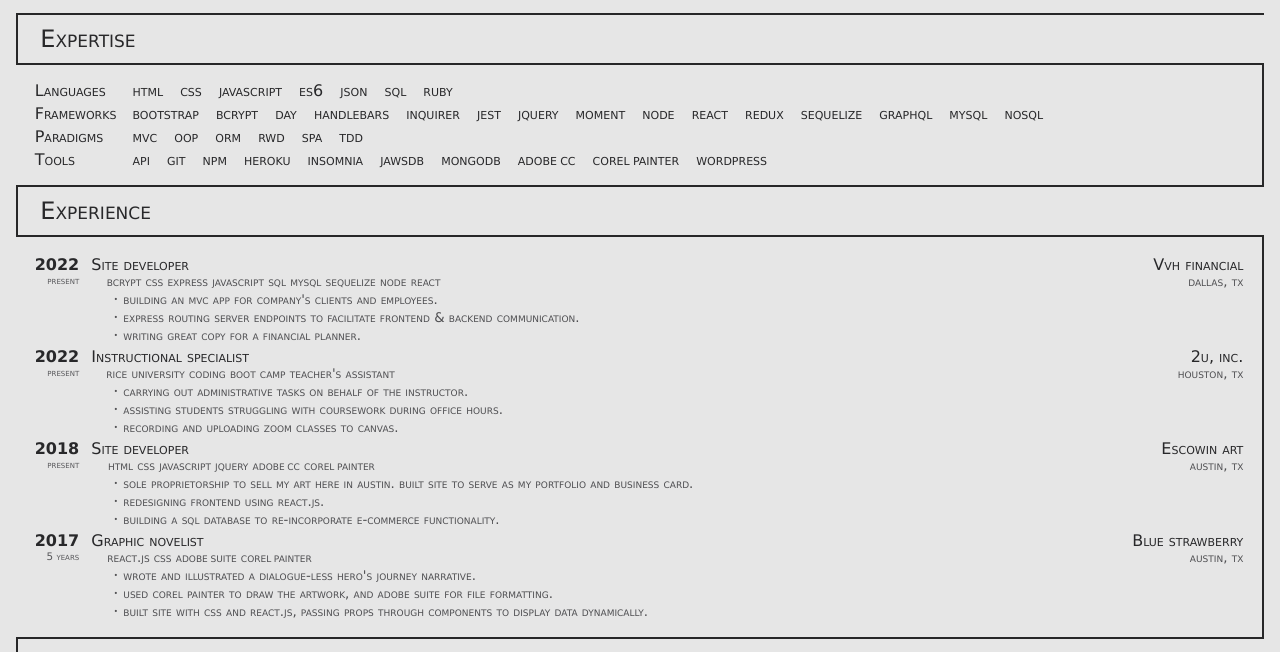
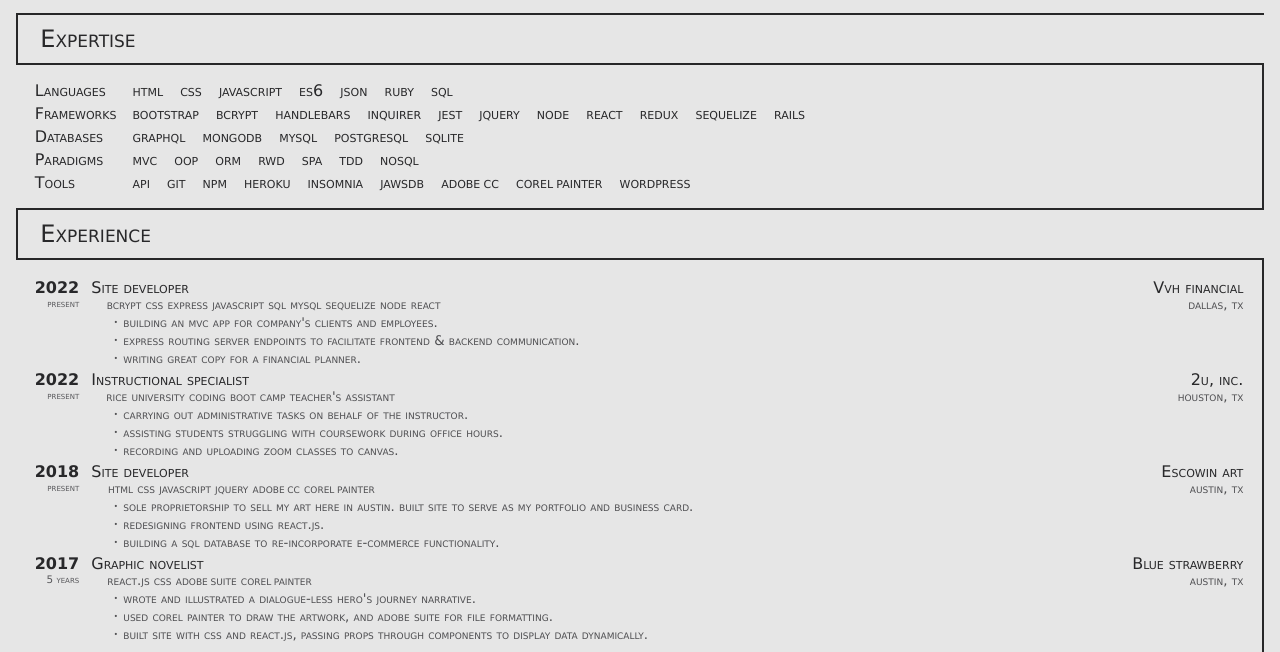
Before and after one commit to escowin/challenge-02, a plain HTML site: page resume.html in a window 1280 px wide. Shown: the part 131-783 px from the top of the page. Drawn offline with Linux system fonts and the light colour scheme; a web font is replaced by a local one.

Commit message:
ruby exp

```diff
--- a/assets/js/experience.js
+++ b/assets/js/experience.js
@@ -1,12 +1,12 @@
 // data | knowledge & exp
 const expertise = {
-  languages: ["html", "css", "javascript", "es6", "json", "sql", "ruby"],
+  languages: ["html", "css", "javascript", "es6", "json", "ruby", "sql" ],
   frameworks: {
     css: ["bootstrap"],
     js: [
       "bcrypt",
-      "day",
-      "moment",
+      // "day",
+      // "moment",
       "handlebars",
       "inquirer",
       "jest",
@@ -16,9 +16,10 @@ const expertise = {
       "sequelize",
       "node",
     ],
-    db: ["mysql", "graphql", "nosql"],
+    db: ["mysql", "graphql", "mongodb", "postgresql", "sqlite"],
+    ruby: ["rails"]
   },
-  paradigms: ["mvc", "oop", "orm", "rwd", "spa", "tdd"],
+  paradigms: ["mvc", "oop", "orm", "rwd", "spa", "tdd", "nosql"],
   tools: [
     "api",
     "git",
@@ -26,7 +27,6 @@ const expertise = {
     "heroku",
     "insomnia",
     "jawsdb",
-    "mongodb",
     "adobe&thinsp;cc",
     "corel&thinsp;painter",
     "wordpress",
--- a/assets/js/resume.js
+++ b/assets/js/resume.js
@@ -13,13 +13,22 @@ function generateExpertise(skillset) {
       .sort()
       .toString()
       .replace(/,/g, " ");
+    const rubyFrameworks = skillset.frameworks.ruby
+      .sort()
+      .toString()
+      .replace(/,/g, " ");
     const databases = skillset.frameworks.db.sort().toString().replace(/,/g, " ");
     const paradigms = skillset.paradigms.toString().replace(/,/g, " ");
     const tools = skillset.tools.toString().replace(/,/g, " ");
 
     return `
       <p>Languages</p><p class="skillset">${languages}</p>
-      <p>Frameworks</p><p class="skillset">${cssFrameworks} ${jsFrameworks} ${databases}</p>
+      <p>Frameworks</p><p class="skillset">
+        ${cssFrameworks}
+        ${jsFrameworks}
+        ${rubyFrameworks}
+      </p>
+      <p>Databases</p><p class="skillset">${databases}</p>
       <p>Paradigms</p><p class="skillset">${paradigms}</p>
       <p>Tools</p><p class="skillset">${tools}</p>`;
   }
```
Also changed, not shown: assets/css/secondary-styles.css (+8 -1 lines), assets/js/portfolio.js (+10 -0 lines), assets/images/large/escowinart.jpg.
